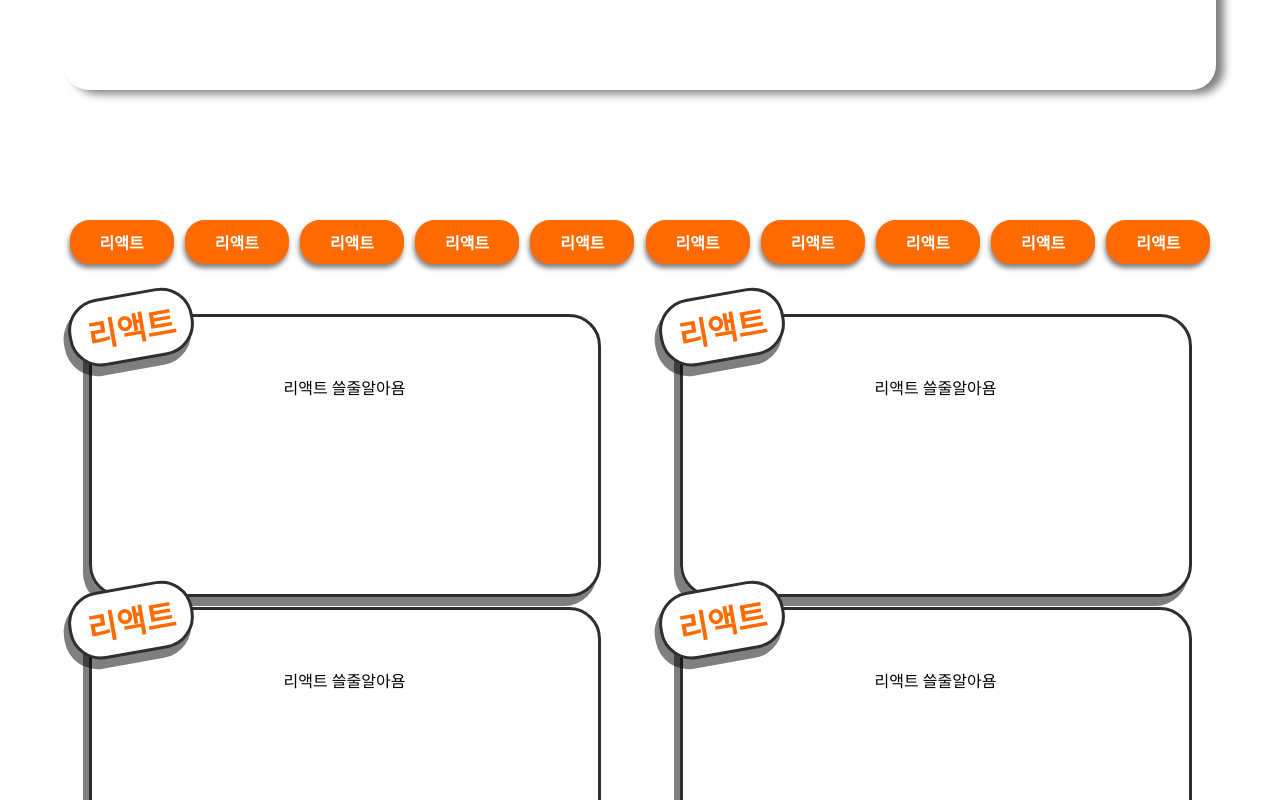
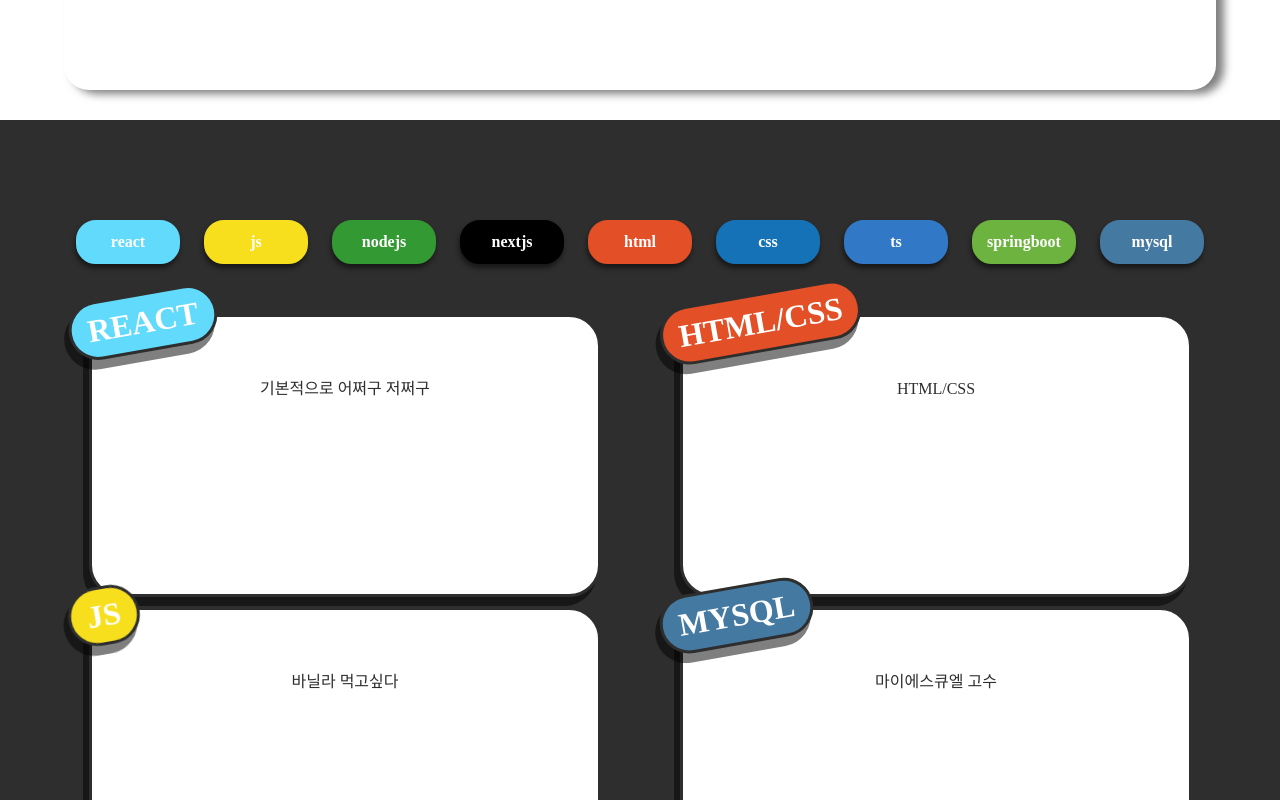
Before and after one commit to BaeDongWoo/BDW_Portfolio, a Next.js app: page / in a window 1280 px wide. Shown: the part 1480-2280 px from the top of the page. Built offline with nearby package versions, Linux system fonts and the light colour scheme.

Commit message:
divide components

```diff
--- a/src/components/pages/page3/index.tsx
+++ b/src/components/pages/page3/index.tsx
@@ -1,42 +1,17 @@
 import { RefObject, useEffect } from 'react';
 import styled from 'styled-components';
-import SkillBox from './skillBox';
 import 'aos/dist/aos.css';
+import SkillIcons from './skillIcons';
+import SkillBoxCon from './skillBoxCon';
 export type SkillProps = {
   element: RefObject<HTMLDivElement>;
-};
-interface SkillDataType {
-  label: string;
-  bg: string;
-  color: string;
-}
-const data: SkillDataType = {
-  label: '리액트',
-  bg: '#ff6b00',
-  color: '#fff',
 };
 const SkillPage = ({ element }: SkillProps) => {
   return (
     <Container ref={element}>
       <SkillContainer>
-        <SkillIcons>
-          <Icon data={data}>{data.label}</Icon>
-          <Icon data={data}>{data.label}</Icon>
-          <Icon data={data}>{data.label}</Icon>
-          <Icon data={data}>{data.label}</Icon>
-          <Icon data={data}>{data.label}</Icon>
-          <Icon data={data}>{data.label}</Icon>
-          <Icon data={data}>{data.label}</Icon>
-          <Icon data={data}>{data.label}</Icon>
-          <Icon data={data}>{data.label}</Icon>
-          <Icon data={data}>{data.label}</Icon>
-        </SkillIcons>
-        <SkillBoxCon>
-          <SkillBox />
-          <SkillBox />
-          <SkillBox />
-          <SkillBox />
-        </SkillBoxCon>
+        <SkillIcons />
+        <SkillBoxCon />
       </SkillContainer>
     </Container>
   );
@@ -44,7 +19,9 @@ const SkillPage = ({ element }: SkillProps) => {
 const Container = styled.div`
   width: 100vw;
   height: 100vh;
-  overflow: hidden;
+  overflow: scroll;
+  overflow-x: hidden;
+  background-color: #2e2e2e;
 `;
 const SkillContainer = styled.div`
   width: 90vw;
@@ -52,44 +29,5 @@ const SkillContainer = styled.div`
   margin: auto;
   margin-top: 50px;
 `;
-const SkillBoxCon = styled.div`
-  gap: 10px 30px;
-  width: 100%;
-  height: 80%;
-  display: grid;
-  justify-content: space-around;
-  grid-template-columns: repeat(2, 40vw);
-  @media (max-width: 767px) {
-    grid-template-columns: repeat(1, 80vw);
-  }
-`;
-const SkillIcons = styled.div`
-  width: 100%;
-  height: 20%;
-  display: flex;
-  justify-content: space-around;
-  align-items: center;
-  @media (max-width: 1023px) {
-    flex-wrap: wrap;
-    justify-content: center;
-  }
-`;
-const Icon = styled.div<{ data: SkillDataType }>`
-  width: 100px;
-  height: 40px;
-  border-radius: 20px;
-  background-color: ${(props) => props.data.bg};
-  color: ${(props) => props.data.color};
-  font-weight: bold;
-  box-shadow: -1px 4px 5px rgba(0, 0, 0, 0.5);
-  border: 2px solid ${(props) => props.data.bg};
-  display: flex;
-  align-items: center;
-  justify-content: center;
-  @media (max-width: 1023px) {
-    width: 80px;
-    height: 30px;
-    border-radius: 15px;
-  }
-`;
+
 export default SkillPage;
--- a/src/components/pages/page3/skillBox.tsx
+++ b/src/components/pages/page3/skillBox.tsx
@@ -1,30 +1,37 @@
 import styled from 'styled-components';
+import { SkillBoxDataType } from './skillBoxCon';
+interface SkillBoxProps {
+  data: SkillBoxDataType;
+}
+const SkillBox = ({ data }: SkillBoxProps) => {
+  return (
+    <Container data-aos="flip-left" bgcol={data.bgcol} color={data.color}>
+      <div className="name">{data.name}</div>
+      <div className="contents">
+        <div className="contents__content">{data.content}</div>
+      </div>
+    </Container>
+  );
+};
 
-const SkillBox = () => (
-  // data-aos="fade-up"
-  <Container>
-    <div className="name">리액트</div>
-    <div className="contents">
-      <div className="contents__content">리액트 쓸줄알아욤</div>
-    </div>
-  </Container>
-);
-const Container = styled.div`
+const Container = styled.div<{ bgcol: string; color: string }>`
   border: 0.2rem solid #2e2e2e;
   border-radius: 2rem;
   padding: 2rem;
   box-shadow: -5px 8px 0px 1px rgba(0, 0, 0, 0.5);
   position: relative;
+  background-color: #fff;
+  color: #2e2e2e;
   .name {
     transform: rotate(-10deg);
     position: absolute;
     left: -1.5rem;
     top: -1.5rem;
+    background-color: ${(props) => props.bgcol};
+    color: ${(props) => props.color};
     box-shadow: -5px 8px 0px 1px rgba(0, 0, 0, 0.5);
     border: 0.2rem solid #2e2e2e;
     border-radius: 2rem;
-    color: #ff6b00;
-    background-color: #fff;
     padding: 0.5rem 1rem;
     font-size: 2rem;
     font-weight: 800;
@@ -34,8 +41,8 @@ const Container = styled.div`
   }
   .contents {
     margin-top: 1.5rem;
-    color: #white;
     line-height: 150%;
+
     &__content {
       line-height: 2rem;
       position: relative;
@@ -43,5 +50,4 @@ const Container = styled.div`
     }
   }
 `;
-
 export default SkillBox;
--- /dev/null
+++ b/src/components/pages/page3/skillBoxCon.tsx
@@ -0,0 +1,38 @@
+import styled from 'styled-components';
+import SkillBox from './skillBox';
+import { SKILL_BOX_DATA } from '../../data/skillBoxData';
+export interface SkillBoxDataType {
+  name: string;
+  bgcol: string;
+  color: string;
+  content: string;
+}
+interface SkillBoxData {
+  REACT: SkillBoxDataType;
+  HTML_CSS: SkillBoxDataType;
+  JS: SkillBoxDataType;
+  MYSQL: SkillBoxDataType;
+}
+const SkillBoxCon = () => {
+  const data: SkillBoxData = SKILL_BOX_DATA;
+  return (
+    <SkillBoxs>
+      <SkillBox data={data.REACT} />
+      <SkillBox data={data.HTML_CSS} />
+      <SkillBox data={data.JS} />
+      <SkillBox data={data.MYSQL} />
+    </SkillBoxs>
+  );
+};
+const SkillBoxs = styled.div`
+  gap: 10px 30px;
+  width: 100%;
+  height: 80%;
+  display: grid;
+  justify-content: space-around;
+  grid-template-columns: repeat(2, 40vw);
+  @media (max-width: 767px) {
+    grid-template-columns: repeat(1, 80vw);
+  }
+`;
+export default SkillBoxCon;
--- /dev/null
+++ b/src/components/pages/page3/skillIcons.tsx
@@ -0,0 +1,49 @@
+import styled from 'styled-components';
+import { SKILL_ICON_LIST } from '../../data/skillIconData';
+interface SkillDataType {
+  name: string;
+  bgcol: string;
+  color: string;
+}
+const SkillIcons = () => {
+  const data: SkillDataType[] = SKILL_ICON_LIST;
+  return (
+    <Container>
+      {data.map((skill, index) => (
+        <Icon key={index} data={skill}>
+          {skill.name}
+        </Icon>
+      ))}
+    </Container>
+  );
+};
+const Container = styled.div`
+  width: 100%;
+  height: 20%;
+  display: flex;
+  justify-content: space-around;
+  align-items: center;
+  @media (max-width: 1023px) {
+    flex-wrap: wrap;
+    justify-content: center;
+  }
+`;
+const Icon = styled.div<{ data: SkillDataType }>`
+  width: 100px;
+  height: 40px;
+  border-radius: 20px;
+  background-color: ${(props) => props.data.bgcol};
+  color: ${(props) => props.data.color};
+  font-weight: bold;
+  box-shadow: -1px 4px 5px rgba(0, 0, 0, 0.5);
+  border: 2px solid ${(props) => props.data.bgcol};
+  display: flex;
+  align-items: center;
+  justify-content: center;
+  @media (max-width: 1023px) {
+    width: 80px;
+    height: 30px;
+    border-radius: 15px;
+  }
+`;
+export default SkillIcons;
```
